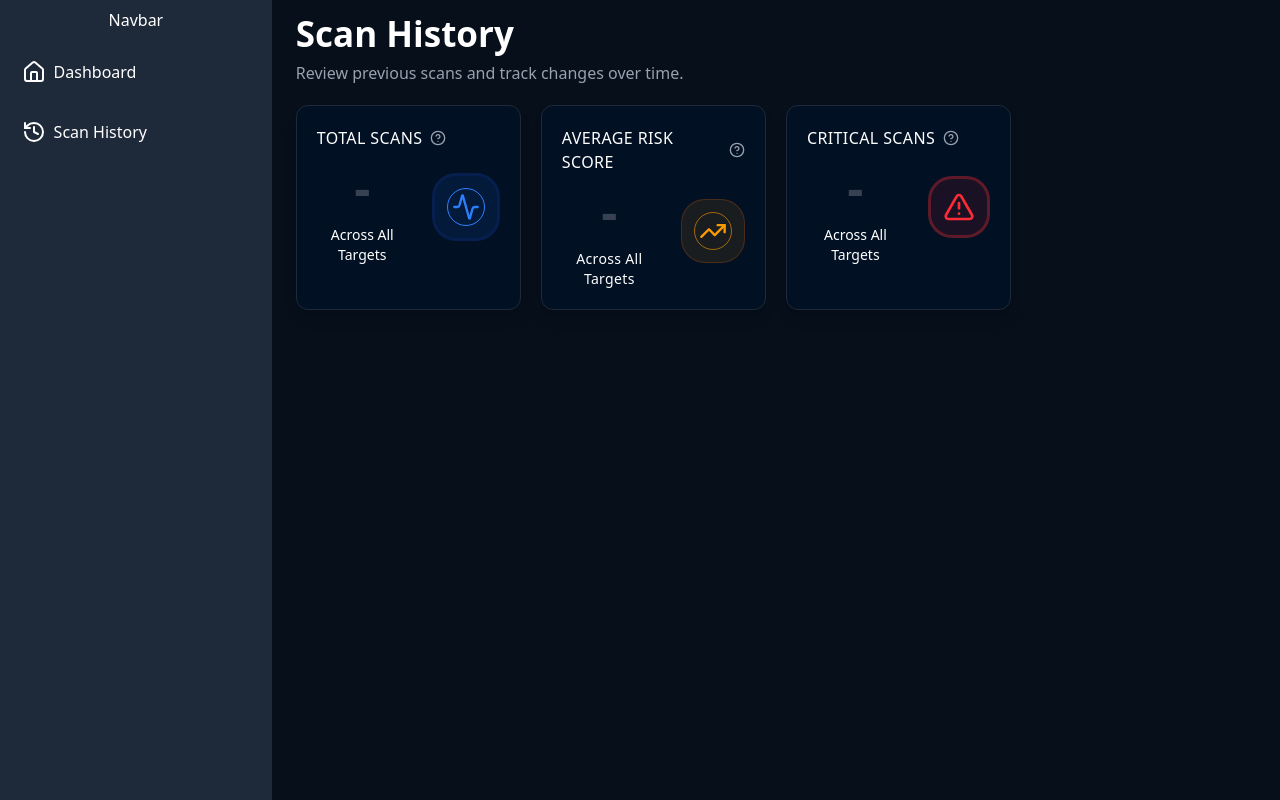
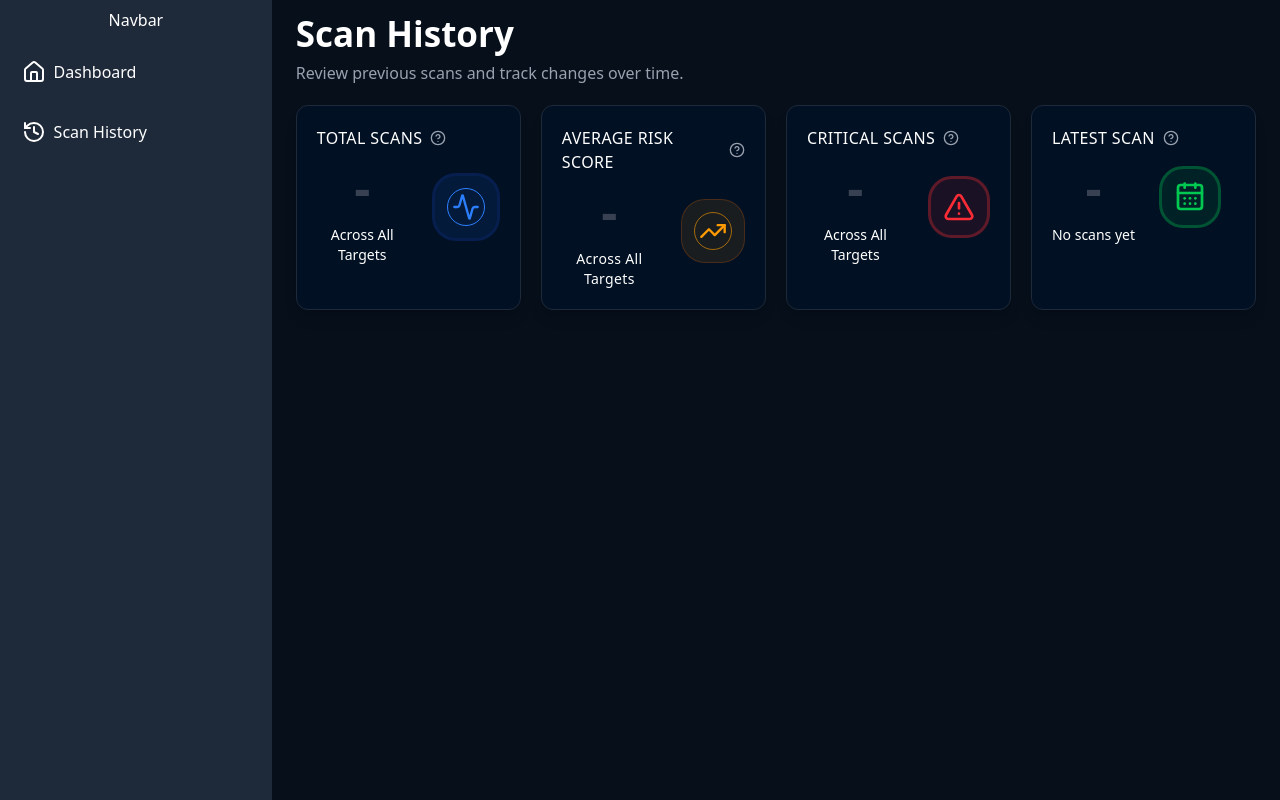
Before and after one commit to Jenushan44/api-security-analyzer, a Next.js app in the folder frontend/: page /scans in a window 1280 px wide. Built offline with nearby package versions, Linux system fonts and the light colour scheme; no server answers.

Commit message:
feat: add latest scan card

```diff
--- a/frontend/app/scans/page.tsx
+++ b/frontend/app/scans/page.tsx
@@ -5,6 +5,7 @@ import TotalScansCard from "@/components/scan-history/TotalScansCard"
 import AverageScoreCard from "@/components/scan-history/AverageScoreCard";
 import { ScanResult } from "../../types/scan";
 import CriticalScansCard from "@/components/scan-history/CriticalScansCard";
+import LatestScanCard from "@/components/scan-history/LatestScanCard";
 
 export default function ScanHistory() {
 
@@ -14,6 +15,7 @@ export default function ScanHistory() {
   let currentSum = 0;
   let critical_count: number | null = null;
   let criticalCount = 0;
+  let latest_scan: string | null = null;
 
   async function fetchScans() {
     const response = await fetch(process.env.NEXT_PUBLIC_API_URL + "/scans",
@@ -32,6 +34,7 @@ export default function ScanHistory() {
   if (scans.length == 0) {
     average_score = null;
     critical_count = null;
+    latest_scan = null;
   }
   else {
     for (const savedScan of scans) {
@@ -42,7 +45,9 @@ export default function ScanHistory() {
     }
     average_score = currentSum / scans.length;
     critical_count = criticalCount;
+    latest_scan = scans[0].created_at;
   }
+
 
 
 
@@ -56,6 +61,7 @@ export default function ScanHistory() {
           <TotalScansCard total_scans={scans.length === 0 ? null : scans.length} />
           <AverageScoreCard averageScore={average_score} />
           <CriticalScansCard critical_scans={critical_count} />
+          <LatestScanCard latest_scan={latest_scan} />
         </div>
       </div>
 
--- /dev/null
+++ b/frontend/components/scan-history/LatestScanCard.tsx
@@ -0,0 +1,100 @@
+"use client"
+import { useState } from "react";
+import { CircleHelp, CalendarDays } from "lucide-react";
+
+function LatestScanCard({ latest_scan }: { latest_scan: string | null }) {
+
+  const [latestScanInfo, setLatestScanInfo] = useState(false);
+
+  function formatScanDate(dateString: string | null) {
+    if (dateString === null) {
+      return "-";
+    }
+
+    const date = new Date(dateString);
+
+    return date.toLocaleString("en-US", {
+      month: "long",
+      day: "numeric",
+      year: "numeric",
+      hour: "numeric",
+      minute: "2-digit",
+      hour12: true,
+    });
+  }
+
+  function getTimeAgo(dateString: string | null) {
+
+    if (dateString === null) {
+      return "No scans yet";
+    }
+
+    const scanDate = new Date(dateString);
+    const now = new Date();
+
+    const differenceInMs = now.getTime() - scanDate.getTime();
+    const differenceInSeconds = Math.floor(differenceInMs / 1000);
+    const differenceInMinutes = Math.floor(differenceInSeconds / 60);
+
+    const differenceInHours = Math.floor(differenceInMinutes / 60);
+    const differenceInDays = Math.floor(differenceInHours / 24);
+
+    if (differenceInSeconds < 60) {
+
+      return `${differenceInSeconds} seconds ago`;
+    }
+
+    if (differenceInMinutes < 60) {
+      return `${differenceInMinutes} minutes ago`;
+
+    }
+
+
+    if (differenceInHours < 24) {
+      return `${differenceInHours} hours ago`;
+    }
+
+    return `${differenceInDays} days ago`;
+
+  }
+
+  return (
+    <div className={`w-full min-h-[180px] border border-gray-800 mt-5 border-1 rounded-xl p-5 shadow-lg bg-[#011023]`}>
+      <div className="flex items-center gap-2">
+        <p className='tracking-wide text-white'>LATEST SCAN</p>
+        <div className='relative'>
+          <button onClick={() => { setLatestScanInfo(!latestScanInfo) }}>
+            <CircleHelp className='text-gray-400 w-4 h-4 translate-y-1/8 cursor-pointer' />
+          </button>
+
+          {latestScanInfo && (
+            <div className='absolute left-1/2 -translate-x-1/2 p-2 w-50 bottom-full bg-gray-100 border border-gray-300 border-1 rounded-xl'>
+              <p className='text-[13px]'>Latest scan shows when the most recent saved API scan was completed.</p>
+            </div>
+          )}
+        </div>
+
+      </div>
+
+      <div className='flex items-center gap-6'>
+        <div className='flex flex-col items-center'>
+          {(latest_scan == null) ? (
+            <p className='text-[50px] text-[#374151] font-semibold'>-</p>
+          ) :
+            <p className='text-[18px] text-white font-semibold'>{formatScanDate(latest_scan)}</p>
+          }
+          <p className='text-white text-sm text-center'>{getTimeAgo(latest_scan)}</p>
+        </div>
+
+        <div className=" border border-green-500/30 border-3 rounded-3xl p-3 bg-green-500/10 flex items-center justify-center">
+          < CalendarDays className="text-green-500 w-8 h-8" />
+        </div>
+
+
+
+      </div>
+    </div>
+  )
+}
+
+export default LatestScanCard
```
